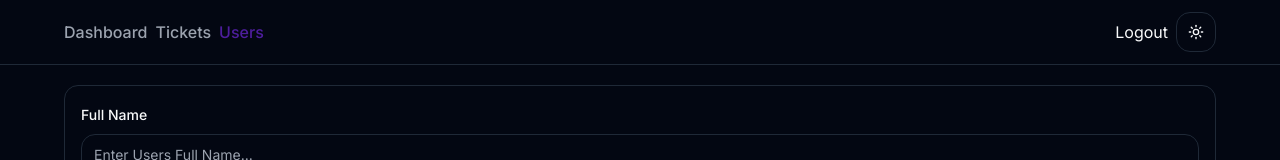
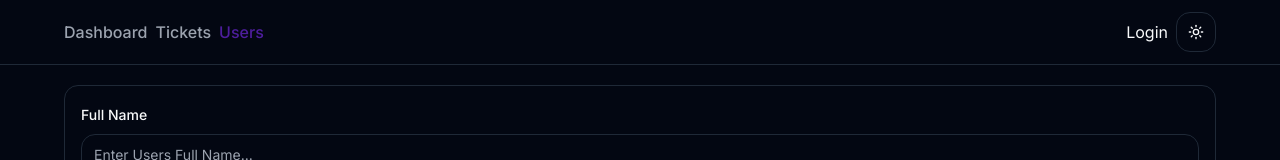
Before and after one commit to gustavohdev/ticketapp, a Next.js app: page /users in a window 1280 px wide. Shown: the top 160 px of the page. Built offline with nearby package versions, Linux system fonts and the light colour scheme; no server answers; the database is empty.

Commit message:
feat: add nextauth with configuration and fix path to change user

```diff
--- /dev/null
+++ b/app/api/auth/[...nextauth]/options.ts
@@ -0,0 +1,55 @@
+import { prisma } from "@/prisma/db";
+import bcrypt from "bcryptjs";
+import { NextAuthOptions } from "next-auth";
+import CredentialsProvider from "next-auth/providers/credentials";
+
+const options: NextAuthOptions = {
+  providers: [
+    CredentialsProvider({
+      id: "password",
+      name: "Username and Password",
+      credentials: {
+        username: {
+          label: "Username",
+          type: "text",
+          placeholder: "Username...",
+        },
+        password: { label: "Password", type: "password" },
+      },
+      authorize: async (credentials) => {
+        const user = await prisma.user.findUnique({
+          where: { username: credentials!.username },
+        });
+        if (!user) {
+          return null;
+        }
+        const match = await bcrypt.compare(
+          credentials!.password,
+          user.password
+        );
+
+        if (match) {
+          return user;
+        }
+
+        return null;
+      },
+    }),
+  ],
+  callbacks: {
+    async jwt({ token, account, user }) {
+      if (account) {
+        token.role = user.role;
+      }
+      return token;
+    },
+    session({ session, token }) {
+      if (session.user) {
+        session.user.role = token.role || "USER";
+      }
+      return session;
+    },
+  },
+};
+
+export default options;
--- /dev/null
+++ b/app/api/auth/[...nextauth]/route.ts
@@ -0,0 +1,6 @@
+import NextAuth from "next-auth";
+import options from "./options";
+
+const handler = NextAuth(options);
+
+export { handler as GET, handler as POST };
--- a/app/users/data-table-simple.tsx
+++ b/app/users/data-table-simple.tsx
@@ -31,13 +31,13 @@ function DataTableSimple({ users }: Props) {
               ? users.map((user) => (
                   <TableRow key={user.id} data-href="/">
                     <TableCell>
-                      <Link href={`/user/id/${user.id}`}>{user.name}</Link>
+                      <Link href={`/users/${user.id}`}>{user.name}</Link>
                     </TableCell>
                     <TableCell>
-                      <Link href={`/user/id/${user.id}`}>{user.username}</Link>
+                      <Link href={`/users/${user.id}`}>{user.username}</Link>
                     </TableCell>
                     <TableCell>
-                      <Link href={`/user/id/${user.id}`}>{user.role}</Link>
+                      <Link href={`/users/${user.id}`}>{user.role}</Link>
                     </TableCell>
                   </TableRow>
                 ))
--- a/components/MainNav.tsx
+++ b/components/MainNav.tsx
@@ -2,13 +2,22 @@ import Link from "next/link";
 import React from "react";
 import ToggleMode from "./ToggleMode";
 import MainNavLinks from "./MainNavLink";
+import { getServerSession } from "next-auth";
+import options from "@/app/api/auth/[...nextauth]/options";
 
-function MainNav() {
+async function MainNav() {
+  const session = await getServerSession(options);
+
+  console.log("Session in MainNav", session);
   return (
     <div className="flex justify-between">
       <MainNavLinks />
       <div className="flex items-center gap-2">
-        <Link href="/">Logout</Link>
+        {session ? (
+          <Link href="/api/auth/signout?callbackUrl=/">Logout</Link>
+        ) : (
+          <Link href="/api/auth/signin">Login</Link>
+        )}
         <ToggleMode />
       </div>
     </div>
--- a/package.json
+++ b/package.json
@@ -24,6 +24,7 @@
     "easymde": "^2.20.0",
     "lucide-react": "^0.508.0",
     "next": "14.1.4",
+    "next-auth": "^4.24.11",
     "next-themes": "^0.4.6",
     "prisma": "^5.6.0",
     "react": "^18",
```
Also changed, not shown: types/next-auth.d.ts (added, +24 -0 lines), 1 other file (tests, documents, lock files or other folders).
